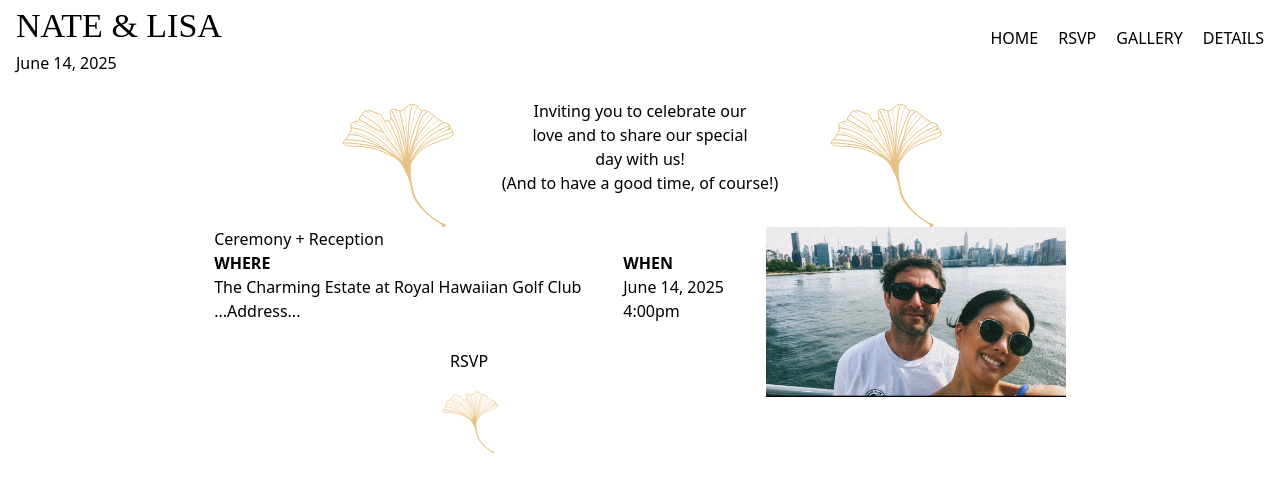
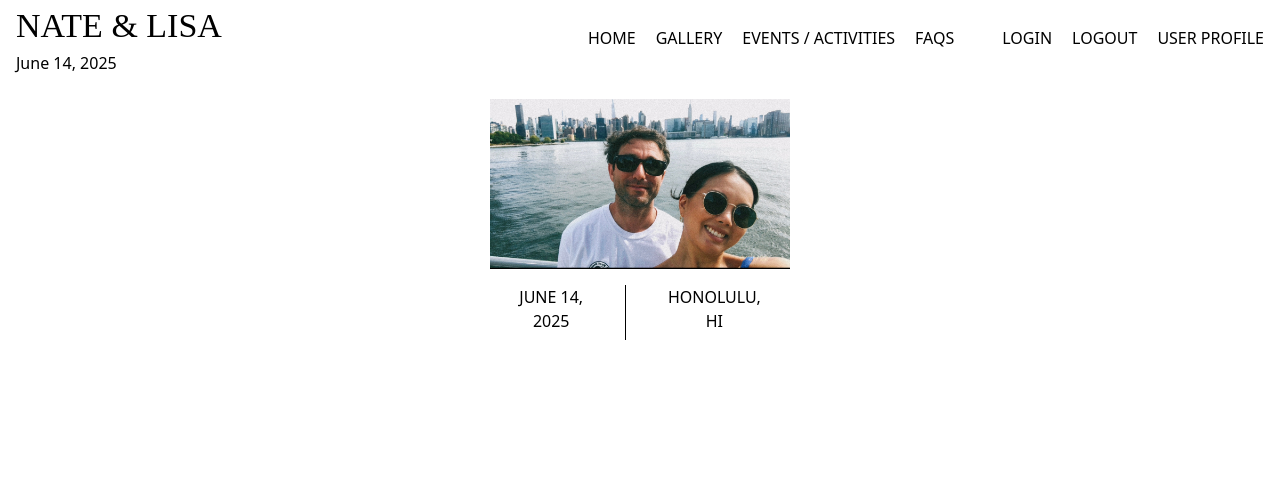
Before and after one commit to nate-hunter/nxt-wedding-website, a Next.js app: page / in a window 1280 px wide. Shown: the top 492 px of the page. Built offline with nearby package versions, Linux system fonts and the light colour scheme.

Commit message:
updated root page

```diff
--- a/app/layout.tsx
+++ b/app/layout.tsx
@@ -1,7 +1,7 @@
 import type { Metadata } from 'next';
-import Link from 'next/link';
 
 import './globals.css';
+import Navbar from './(pages)/(root)/Navbar';
 
 export const metadata: Metadata = {
   title: 'Lisa + Nate | Wedding',
@@ -23,14 +23,11 @@
             <h1 className="font-[family-name:Limelight] uppercase text-[34px]">Nate & Lisa</h1>
             <p>June 14, 2025</p>
           </div>
-          <nav className="flex gap-5 uppercase">
-            <Link href="/">Home</Link>
-            <Link href="/rsvp">RSVP</Link>
-            <a>Gallery</a>
-            <a>Details</a>
-          </nav>
+
+          <Navbar />
         </div>
-        {children}
+
+        <main>{children}</main>
       </body>
     </html>
   );
--- a/app/page.tsx
+++ b/app/page.tsx
@@ -1,58 +1,9 @@
-import Link from 'next/link';
-import Image from 'next/image';
+import HomePage from './(pages)/(root)/Home';
 
-import { GinkoIcon } from '@/app/_ui/components/Icons';
-
-export default function Home() {
+export default function Root() {
   return (
-    <div className="flex flex-col">
-      <main className="flex flex-col items-center">
-        <section className="flex gap-[var(--sp2)]">
-          <GinkoIcon size={'8rem'} />
-          <div className="flex flex-col text-center">
-            <h2>Inviting you to celebrate our</h2>
-            <h2>love and to share our special</h2>
-            <h2>day with us!</h2>
-            <h3>(And to have a good time, of course!)</h3>
-          </div>
-          <GinkoIcon size={'8rem'} />
-        </section>
-
-        <section className="flex gap-[var(--sp2)]">
-          {/* LEFT SECTION - DETAILS */}
-          <div className="flex flex-col gap-[var(--sp1)]">
-            <div>
-              <h3>Ceremony + Reception</h3>
-
-              <div className="flex gap-[var(--sp2)]">
-                <div className="flex flex-col">
-                  <h4 className="font-bold uppercase">Where</h4>
-                  <a>The Charming Estate at Royal Hawaiian Golf Club</a>
-                  <a>...Address...</a>
-                </div>
-
-                <div className="flex flex-col">
-                  <h4 className="font-bold uppercase">When</h4>
-                  <p>June 14, 2025</p>
-                  <p>4:00pm</p>
-                </div>
-              </div>
-            </div>
-
-            <div className="flex flex-col items-center gap-[var(--sp0)]">
-              <Link href="/rsvp" className="nl-button">
-                <span>RSVP</span>
-              </Link>
-              <GinkoIcon />
-            </div>
-          </div>
-
-          {/* RIGHT SECTION - PHOTO */}
-          <div>
-            <Image src="/assets/images/nate+lisa-04.jpeg" alt="Nate and Lisa" width={300} height={280} priority />
-          </div>
-        </section>
-      </main>
-    </div>
+    <>
+      <HomePage />
+    </>
   );
 }
```
